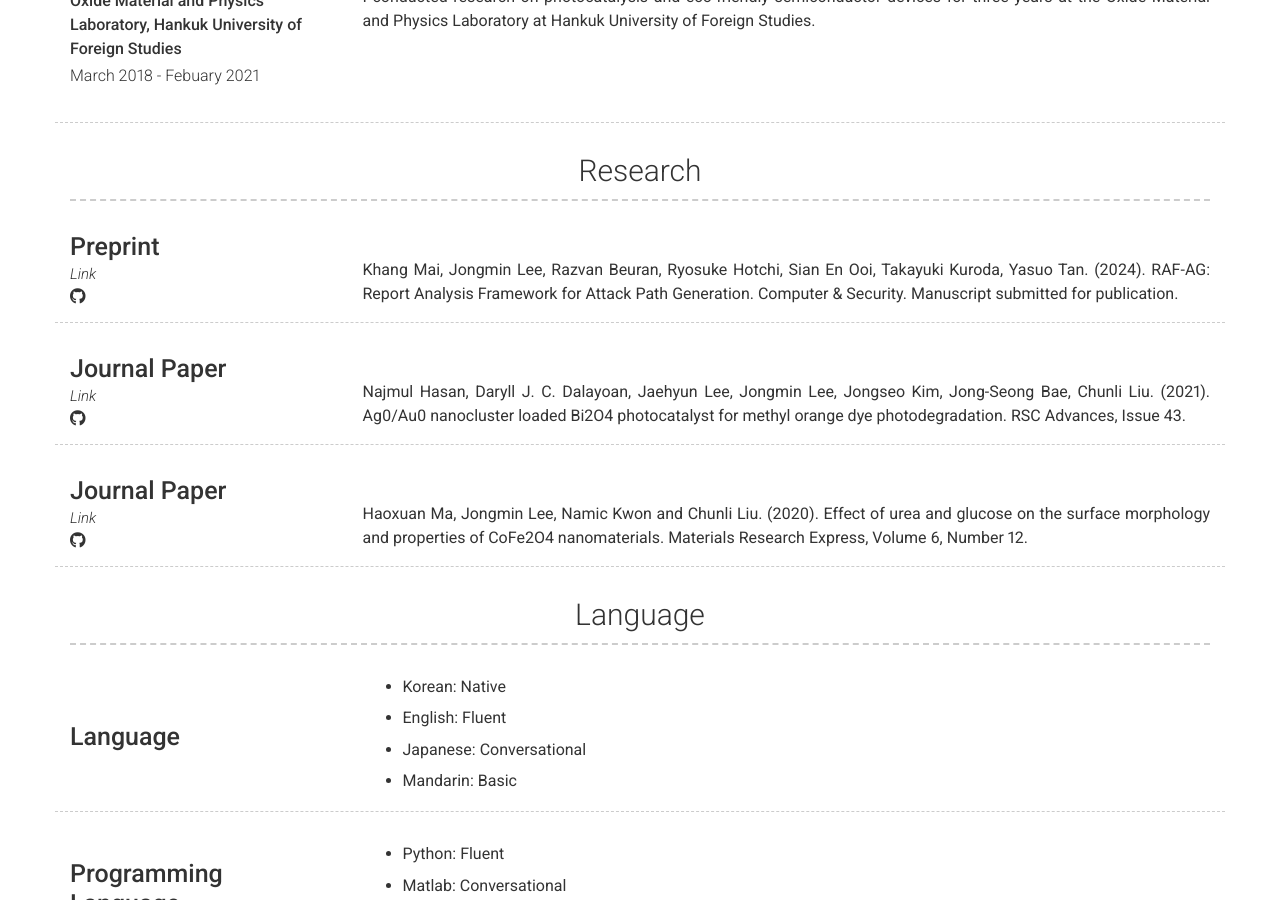
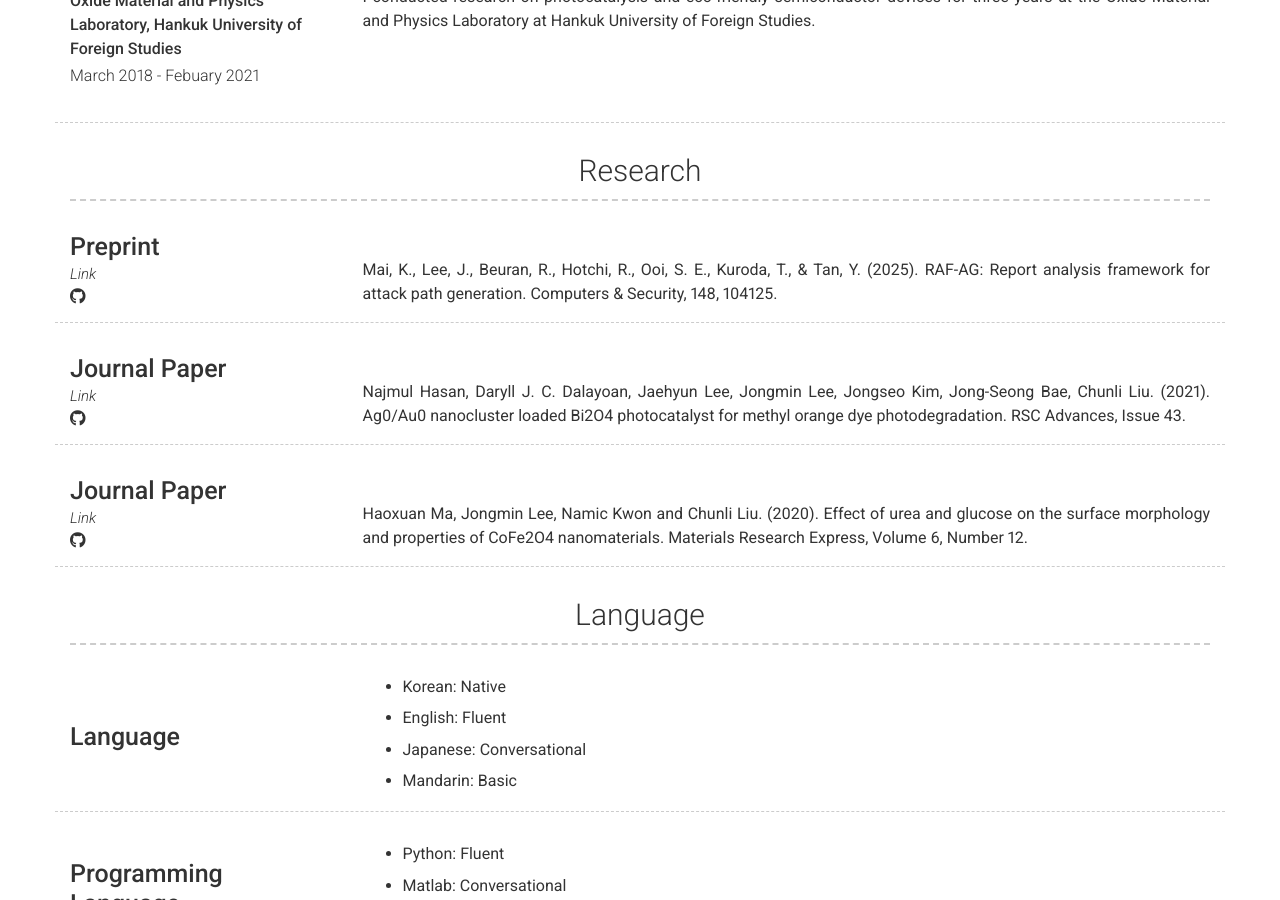
Before and after one commit to strike137/strike137.github.io, a Jekyll site: the page built from index.md, in a window 1280 px wide and 900 px high, scrolled down 4001 px. Built offline with Jekyll 4.4.1, drawn with Linux system fonts in a browser that asks for light colours; nearby versions of some CDN libraries.

Commit message:
Update _config.yml

```diff
--- a/_config.yml
+++ b/_config.yml
@@ -189,7 +189,7 @@ content:
            url: https://doi.org/10.1016/j.cose.2024.104125
         quote: >
         description: |
-          Khang Mai, Jongmin Lee, Razvan Beuran, Ryosuke Hotchi, Sian En Ooi, Takayuki Kuroda, Yasuo Tan. (2024). RAF-AG: Report Analysis Framework for Attack Path Generation. Computer & Security. Manuscript submitted for publication.
+          Mai, K., Lee, J., Beuran, R., Hotchi, R., Ooi, S. E., Kuroda, T., & Tan, Y. (2025). RAF-AG: Report analysis framework for attack path generation. Computers & Security, 148, 104125.
 
       - layout: top-left
         border: weak  # Value of `weak` will display a weak border below this item. # Any
```
